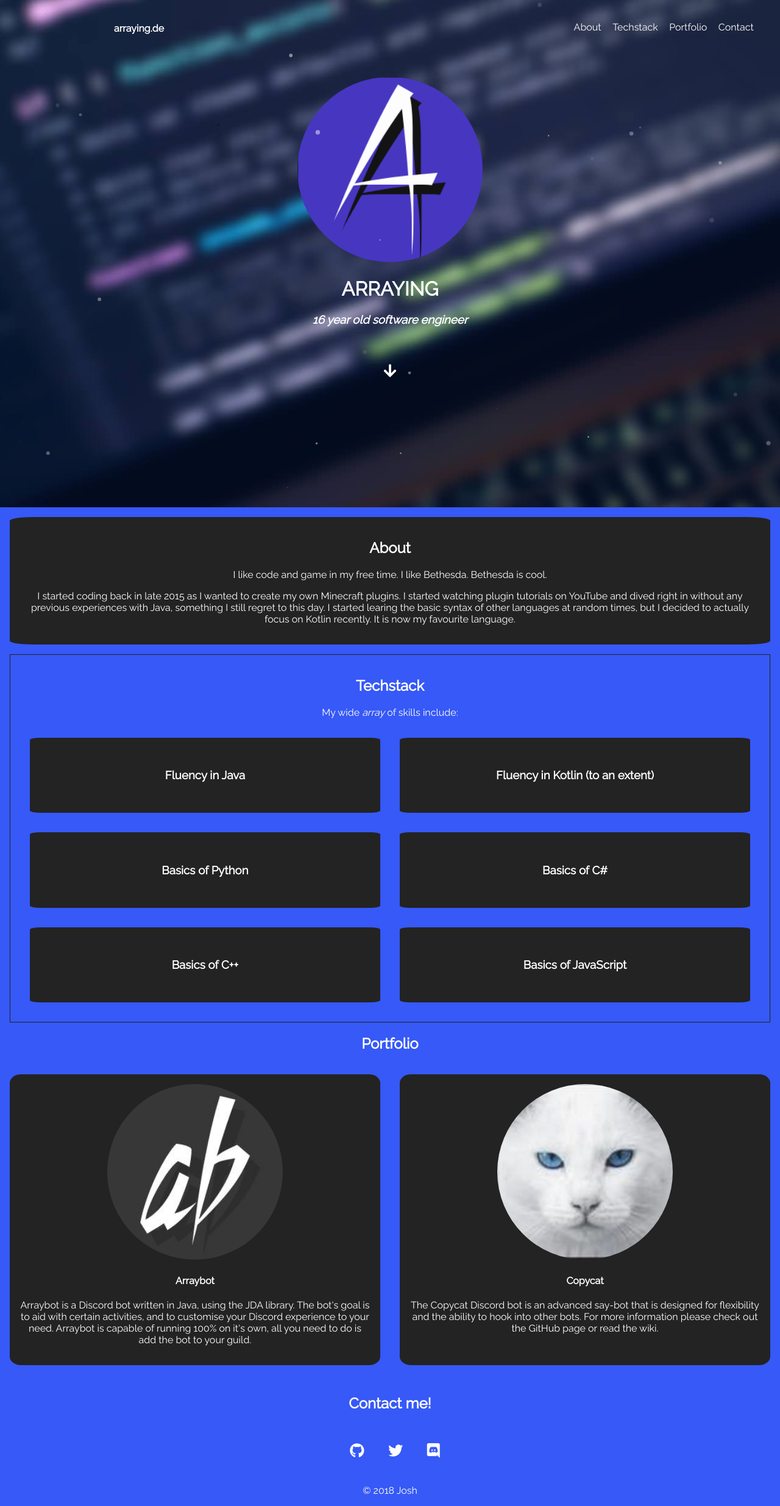
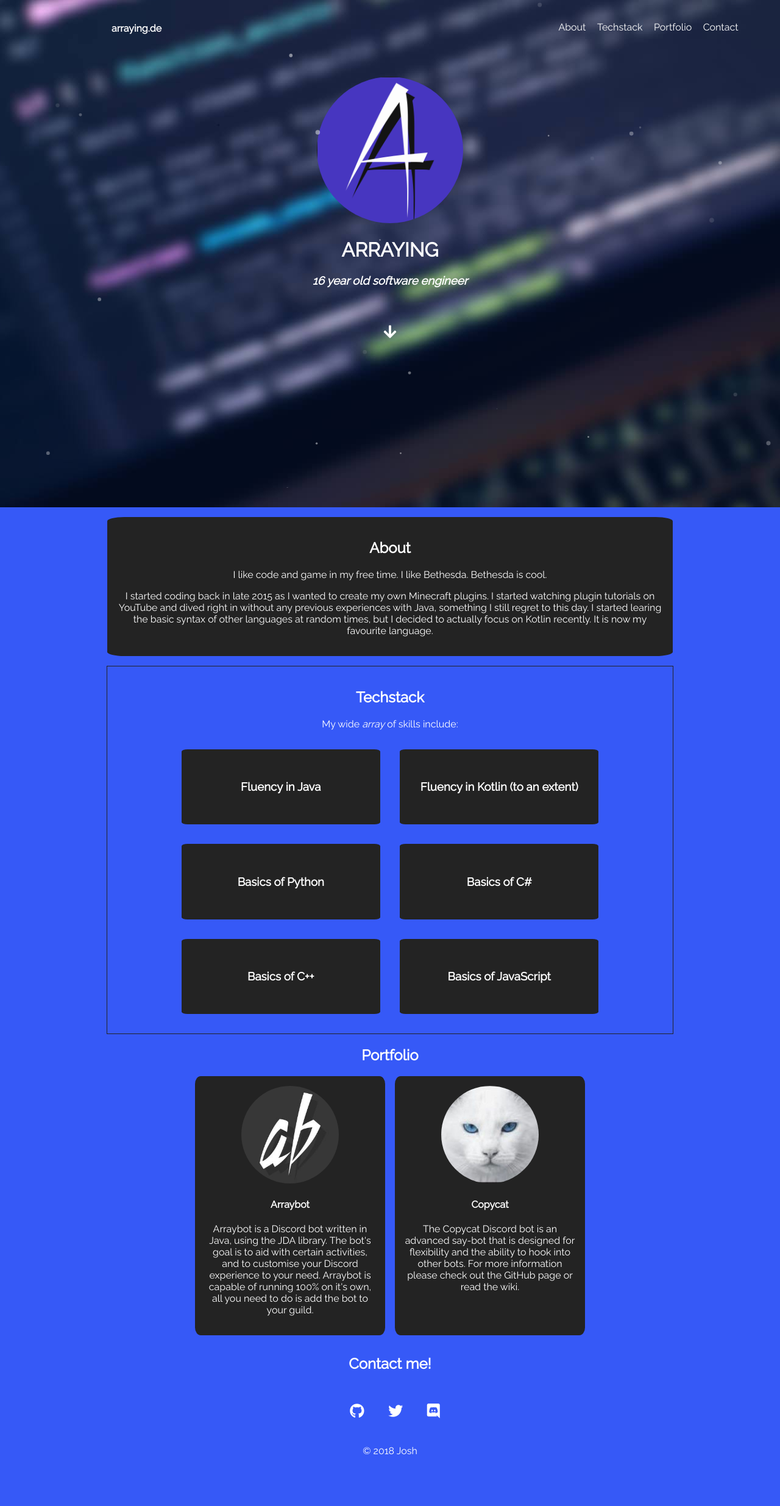
Before and after one commit to LaughingLove/arraying-website, a plain HTML site: page index.html in a window 1280 px wide. Shown: the whole page at 61% size. After the commit the page ends 2405 px from the top, so only its background shows below. Drawn offline with nearby package versions, Linux system fonts and the light colour scheme.

Commit message:
Added cool stuff

```diff
--- a/index.html
+++ b/index.html
@@ -93,7 +93,7 @@
                 <h2>Portfolio</h2>
                 <div class="portfolio-items">
                     <div class="portfolio-item">
-                        <a href="#">
+                        <a href="http://arraybot.xyz/">
                             <img src="img/array-bot-logo.jpg" alt="Arraybot Logo">
                         </a>
                         <h4>Arraybot</h4>
@@ -102,7 +102,7 @@
                             100% on it's own, all you need to do is add the bot to your guild. </p>
                     </div>
                     <div class="portfolio-item">
-                        <a href="#">
+                        <a href="https://github.com/Arraying/Copycat">
                             <img src="img/Copycat-logo.jpg" alt="Copycat Logo">
                         </a>
                         <h4>Copycat</h4>
--- a/styles/scss/styles.scss
+++ b/styles/scss/styles.scss
@@ -86,6 +86,11 @@ a {
             transform: scale3d(1, 1, 1);
         }
     }
+}
+
+.domain-name a:hover {
+    color: $blue;
+    //border-bottom: 0.1em solid white;
 }
 
 // Nav
@@ -212,3 +217,57 @@ a {
         grid-template-columns: 1fr 1fr;
     }
 }
+
+@media screen and (min-width: 900px) {
+    .about {
+        width: 70%;
+        margin: 1em auto;
+    }
+
+    .header #arraying-logo {
+        width: 15em;
+    }
+
+    .portfolio-items {
+        width: 50%;
+        margin: 0 auto;
+        grid-gap: 1em;
+    }
+
+    .portfolio-item {
+        // img {
+        //     width: 8em;
+        // }
+        // width: 50%;
+        margin: 0 auto;
+    }
+
+    .top-nav {
+        grid-template-columns: 1fr 1fr 1fr;
+        .nav {
+            text-align: center;
+        }
+    }
+}
+
+@media screen and (min-width: 1200px) {
+    .techstack {
+        width: 70%;
+        margin: 0 auto;
+    }
+
+    .items {
+        width: 80%;
+        margin: 0 auto;
+    }
+
+    .portfolio-item img {
+        width: 10em;
+    }
+}
+
+@media screen and (max-height: 580px) {
+    .header {
+        height: 40em;
+    }
+}
```
Also changed, not shown: styles/css/styles.css.
